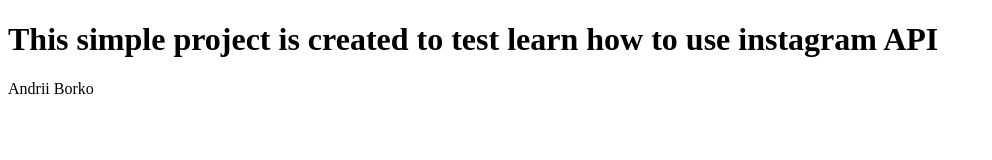
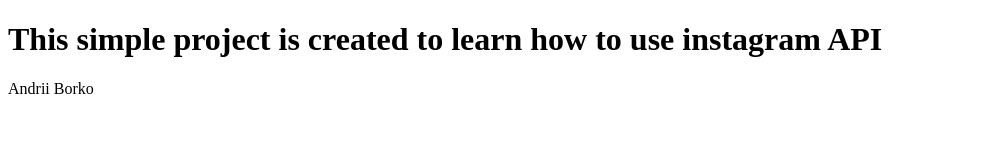
Before and after one commit to BorkoAndy/SimplWebApp, a plain HTML site: page index.html in a window 1280 px wide. Shown: the whole page, without its empty margins (0-992 px from the left). Drawn offline with Linux system fonts and the light colour scheme.

Commit message:
Corrected text

```diff
--- a/index.html
+++ b/index.html
@@ -6,7 +6,7 @@
     <title>My simple project</title>
 </head>
 <body>
-    <h1>This simple project is created to test learn how to use instagram API</h1>
+    <h1>This simple project is created to learn how to use instagram API</h1>
     <footer>Andrii Borko</footer>
 </body>
 </html>
```
